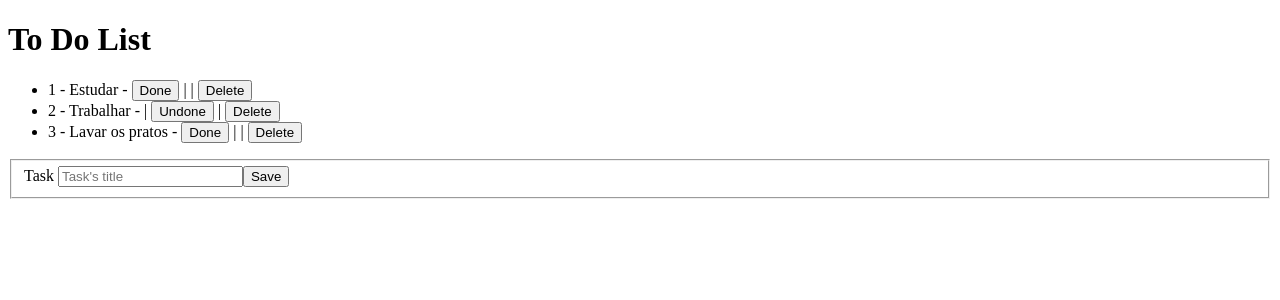
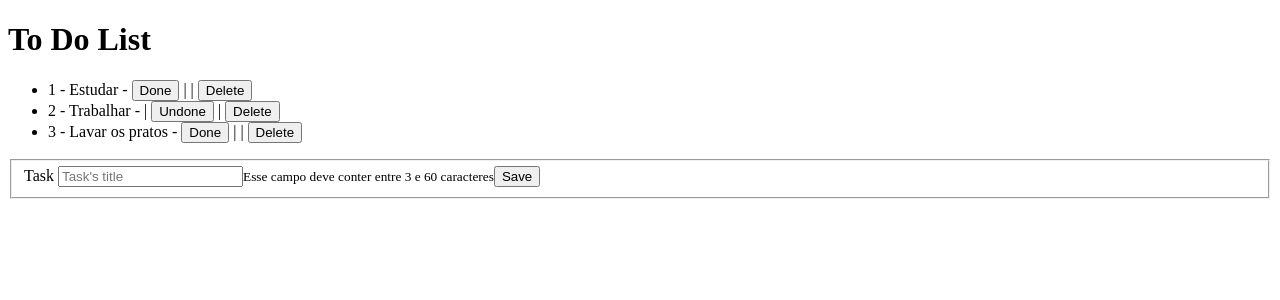
Before and after one commit to rene-kt/angular-to-do, an Angular app: page / in a window 1280 px wide. Shown: the top 300 px of the page. Built offline with nearby package versions, Linux system fonts and the light colour scheme.

Commit message:
showing the validators

```diff
--- a/src/app/app.component.html
+++ b/src/app/app.component.html
@@ -16,8 +16,8 @@
         <label>
             Task
         </label>
-
         <input type="text" placeholder="Task's title" maxlength="60" formControlName="title">
+        <small *ngIf="form.controls.title.invalid && form.controls.title.pristine">Esse campo deve conter entre 3 e 60 caracteres</small>
         <button>Save</button>
     </fieldset>
 
```
